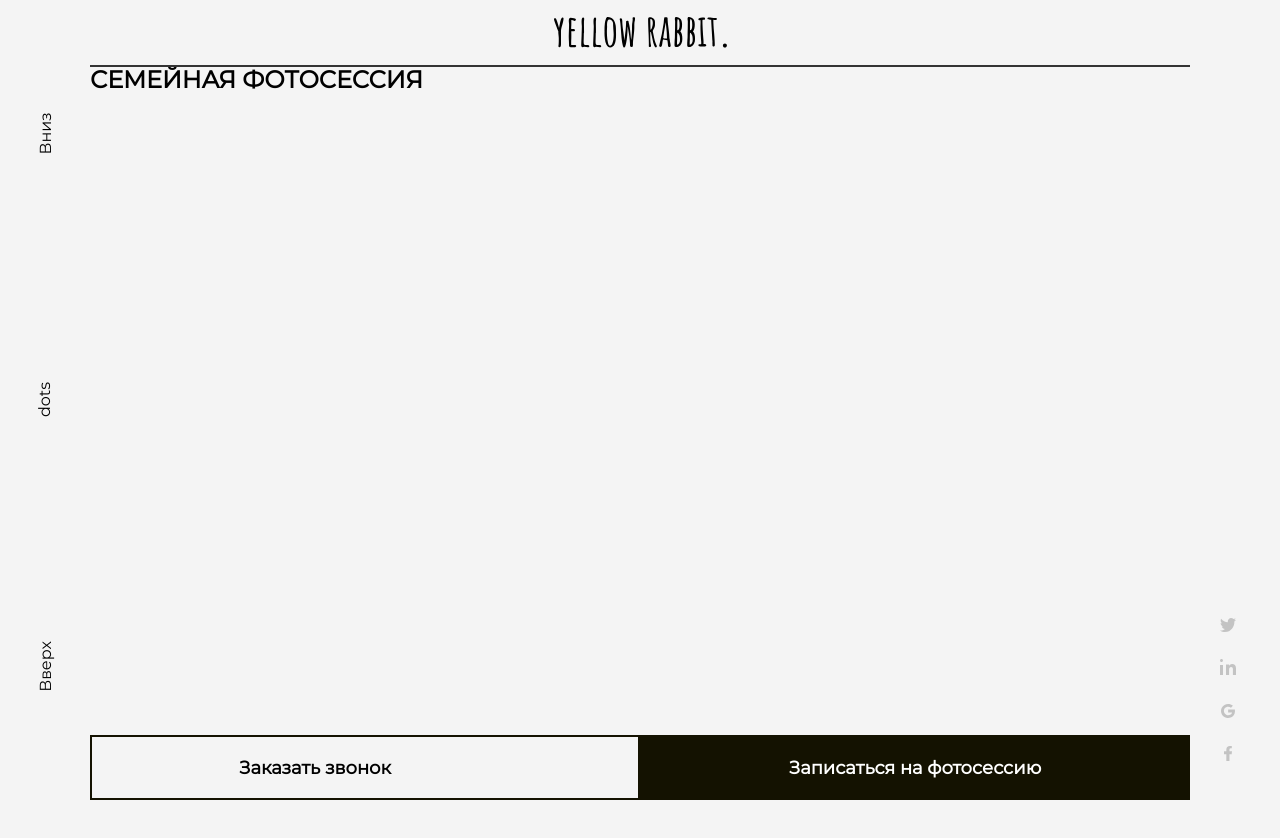
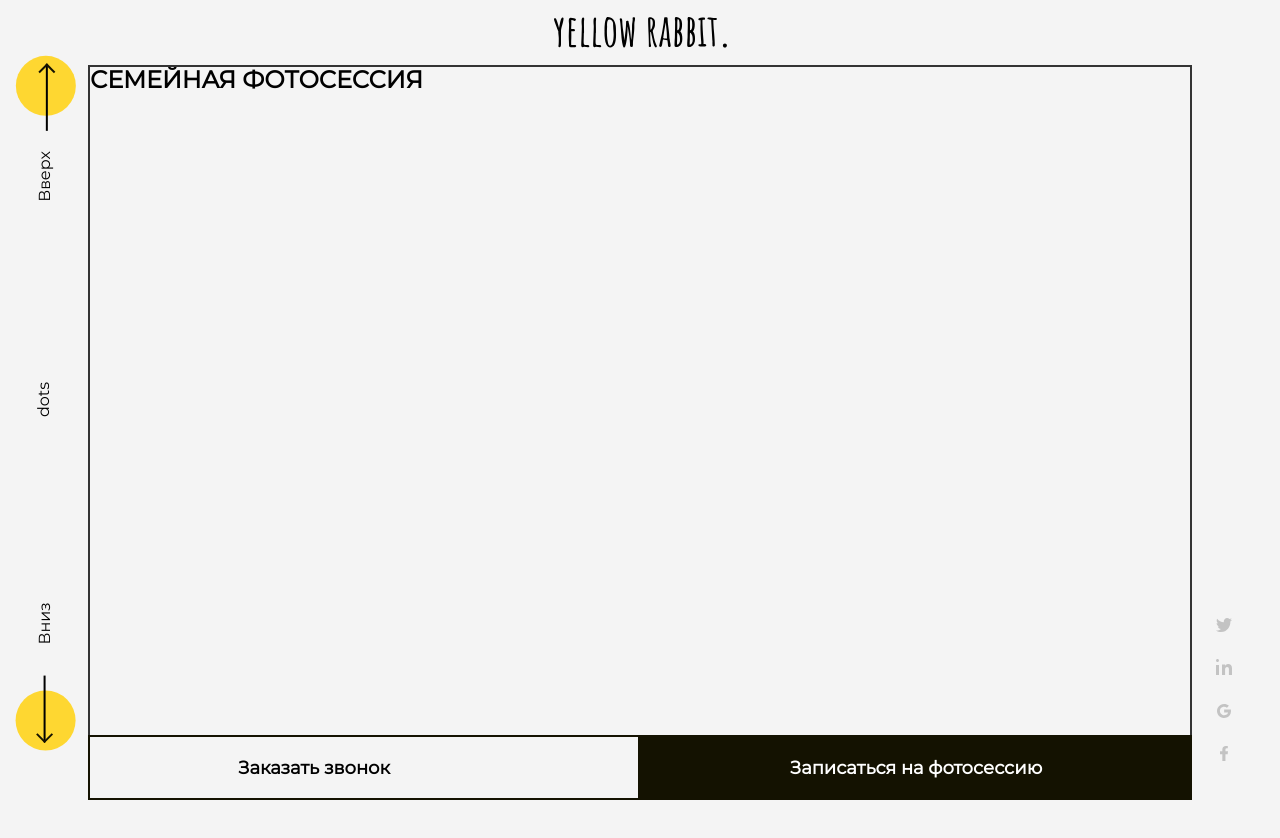
Before and after one commit to bronson49/yellow-tabbit, a plain HTML site: page public/index.html in a window 1280 px wide. Shown: the top 838 px of the page. Drawn offline with Linux system fonts and the light colour scheme.

Commit message:
border home

```diff
--- /dev/null
+++ b/public/css/border-wrapper.css
@@ -0,0 +1,179 @@
+.border-wrapper{
+    position: fixed;
+    width: 100%;
+    height: 100%;
+    top: 0;
+}
+.border-wrapper-top {
+    position: absolute;
+    top: 0;
+    background: #F4F4F4;
+    display: flex;
+    justify-content: center;
+    align-items: center;
+    width: calc(100% - 180px);
+    padding: 17px;
+    margin: 0 90px;
+    border-bottom: 2px solid #333333;
+}
+.border-wrapper-right{
+    position: absolute;
+    right: 0;
+    bottom: 0;
+    width: 90px;
+    z-index: 10;
+    height: calc(100% - 130px);
+    margin: 65px 0;
+    border-left: 2px solid #333333;
+}
+.social-icons{
+    position: absolute;
+    bottom: -50px;
+}
+.social-icons li {
+    margin: 15px 20px;
+}
+
+
+
+.border-wrapper-bottom{
+    position: absolute;
+    bottom: 0;
+    background: #F4F4F4;
+    display: flex;
+    font-size: 18px;
+    width: calc(100% - 176px);
+    margin: 0 88px;
+    /*border-top: 2px solid #333333;*/
+}
+.border-wrapper-call {
+    display: flex;
+    align-items: center;
+    justify-content: center;
+    width: 100%;
+    height: 65px;
+    font-weight: 600;
+    border: 2px solid #141201;
+}
+.border-wrapper-photo{
+    display: flex;
+    align-items: center;
+    justify-content: center;
+    width: 100%;
+    height: 65px;
+    font-weight: 600;
+    border: 2px solid #141201;
+}
+.border-wrapper-nonActive{
+    background: #141201;
+    color: white;
+}
+
+
+.border-wrapper-left{
+    position: absolute;
+    left: 0;
+    display: flex;
+    flex-direction: column;
+    justify-content: space-around;
+    align-items: center;
+    width: 90px;
+    height: calc(100% - 130px);
+    margin: 65px 0;
+    border-right: 2px solid #333333;
+}
+.border-wrapper-left > div {
+    transform: rotate(-90deg);
+}
+
+
+.requestCall {
+    margin: 0 50px;
+    max-width: 0;
+    overflow: hidden;
+    transition: 1s;
+    display: flex;
+}
+.requestCall input[name="phone"]{
+    border: 2px solid #141201;
+    width: 300px;
+    font-size: 14px;
+    padding:0 10px;
+    margin: 5px 60px;
+    background: #F4F4F4;
+    font-family: Montserrat-Regular, sans-serif;
+}
+#submitPhone{
+    display: none;
+}
+.border-wrapper-call:hover .requestCall {
+    max-width: 900px;
+}
+.callArrow {
+    width: 50px;
+    height: 50px;
+    border-radius: 100%;
+    background: #FED731;
+    position: relative;
+    cursor: pointer;
+}
+.callArrow:before {
+    position: absolute;
+    content: '';
+    width: 65px;
+    height: 2px;
+    top: 50%;
+    background: black;
+    right: 10px;
+}
+.callArrow:after {
+    position: absolute;
+    content: '';
+    width: 10px;
+    height: 10px;
+    top: 20px;
+    right: 10px;
+    border-bottom:  2px solid #141201;
+    border-right:  2px solid #141201;
+    transform: rotate(-45deg);
+}
+
+.scrollDown, .scrollUp {
+    position: relative;
+    cursor: pointer;
+}
+.scrollArrow {
+    position: absolute;
+    width: 60px;
+    height: 60px;
+    border-radius: 100%;
+    background: #FED731;
+    left: 170%;
+    top: -100%;
+}
+.scrollArrow:before {
+    position: absolute;
+    content: '';
+    width: 65px;
+    height: 2px;
+    top: 50%;
+    background: black;
+    right: 10px;
+}
+.scrollArrow:after {
+    position: absolute;
+    content: '';
+    width: 10px;
+    height: 10px;
+    top: 25px;
+    right: 10px;
+    border-bottom:  2px solid #141201;
+    border-right:  2px solid #141201;
+    transform: rotate(-45deg);
+}
+
+.scrollDown .scrollArrow {
+    left: -110%;
+    transform: rotate(180deg);
+    transform-origin: left;
+}
--- a/public/css/style.css
+++ b/public/css/style.css
@@ -26,123 +26,3 @@ height: 2000px;
 .container {
     margin: 65px 90px;
 }
-.border-wrapper{
-    position: fixed;
-    width: 100%;
-    height: 100%;
-    top: 0;
-}
-.border-wrapper-top {
-    position: absolute;
-    top: 0;
-    display: flex;
-    justify-content: center;
-    align-items: center;
-    width: calc(100% - 180px);
-    padding: 17px;
-    margin: 0 90px;
-    border-bottom: 2px solid #333333;
-}
-.border-wrapper-right{
-    position: absolute;
-    right: 0;
-    bottom: 0;
-    padding: 15px 40px;
-    z-index: 10;
-}
-.border-wrapper-right li {
-    margin: 15px 0;
-}
-.border-wrapper-bottom{
-    width: 100%;
-    position: absolute;
-    bottom: 0;
-    display: flex;
-    padding: 0 90px;
-    font-size: 18px;
-}
-.border-wrapper-call {
-    display: flex;
-    align-items: center;
-    justify-content: center;
-    width: 100%;
-    height: 65px;
-    font-weight: 600;
-    border: 2px solid #141201;
-}
-.border-wrapper-photo{
-    display: flex;
-    align-items: center;
-    justify-content: center;
-    width: 100%;
-    height: 65px;
-    font-weight: 600;
-    border: 2px solid #141201;
-}
-.border-wrapper-nonActive{
-    background: #141201;
-    color: white;
-}
-.border-wrapper-left{
-    position: absolute;
-    left: 0;
-    display: flex;
-    flex-direction: column;
-    justify-content: space-around;
-    align-items: center;
-    width: 90px;
-    height: 100%;
-}
-.border-wrapper-left > div {
-    transform: rotate(-90deg);
-}
-.requestCall {
-    margin: 0 50px;
-    max-width: 0;
-    overflow: hidden;
-    transition: 1s;
-    display: flex;
-}
-.requestCall input[name="phone"]{
-    border: 2px solid #141201;
-    width: 300px;
-    font-size: 14px;
-    padding:0 10px;
-    margin: 5px 60px;
-    background: #F4F4F4;
-    font-family: Montserrat-Regular, sans-serif;
-}
-#submitPhone{
-    display: none;
-}
-.border-wrapper-call:hover .requestCall {
-    max-width: 900px;
-}
-.callArrow {
-    width: 50px;
-    height: 50px;
-    border-radius: 100%;
-    background: #FED731;
-    position: relative;
-    cursor: pointer;
-}
-.callArrow:before {
-    position: absolute;
-    content: '';
-    width: 65px;
-    height: 2px;
-    top: 50%;
-    background: black;
-    right: 10px;
-}
-.callArrow:after {
-    position: absolute;
-    content: '';
-    width: 10px;
-    height: 10px;
-    top: 20px;
-    right: 10px;
-    border-bottom:  2px solid #141201;
-    border-right:  2px solid #141201;
-    transform: rotate(-45deg);
-}
--- a/public/index.html
+++ b/public/index.html
@@ -7,6 +7,7 @@
     <title>Желтый Кролик</title>
     <link rel="stylesheet" href="js/lib/jquery-ui.min.css">
     <link rel="stylesheet" href="css/style.css">
+    <link rel="stylesheet" href="css/border-wrapper.css">
 
 </head>
 <body>
@@ -15,7 +16,7 @@
         <img src="img/logo.svg" alt="yellow rabbit">
     </div>
     <div class="border-wrapper-right">
-        <ul>
+        <ul class="social-icons">
             <li>
                 <a href="">
                     <img src="img/Twitter Icon.svg" alt="Twitter">
@@ -50,13 +51,19 @@
     </div>
     <div class="border-wrapper-left">
         <div>
-            <a >Вниз</a>
+            <a class="scrollUp">
+                <div class="scrollArrow"></div>
+                Вверх
+            </a>
         </div>
         <div>
             dots
         </div>
         <div>
-            <a >Вверх</a>
+            <a class="scrollDown">
+                <div class="scrollArrow"></div>
+                Вниз
+            </a>
         </div>
     </div>
 </div>
```
